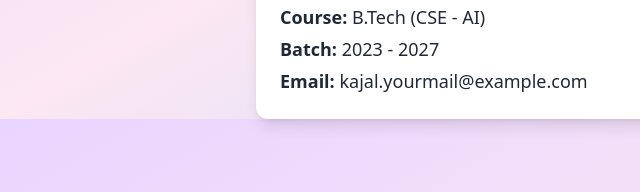
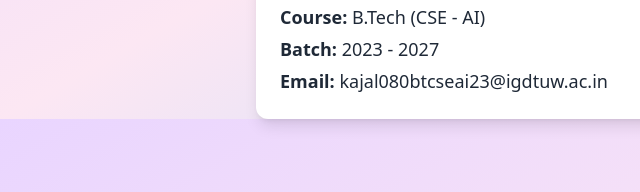
Before and after one commit to kajal9873/Musinest, a plain HTML site: page about.html in a window 1280 px wide. Shown: the part 605-797 px from the top of the page, 0-640 px from the left. Drawn offline with nearby package versions, Linux system fonts and the light colour scheme.

Commit message:
Update about.html

```diff
--- a/about.html
+++ b/about.html
@@ -33,7 +33,7 @@
       <li><strong>Year:</strong> Second Year</li>
       <li><strong>Course:</strong> B.Tech (CSE - AI)</li>
       <li><strong>Batch:</strong> 2023 - 2027</li>
-      <li><strong>Email:</strong> kajal.yourmail@example.com</li>
+      <li><strong>Email:</strong> kajal080btcseai23@igdtuw.ac.in</li>
     </ul>
   </div>
 </body>
```
